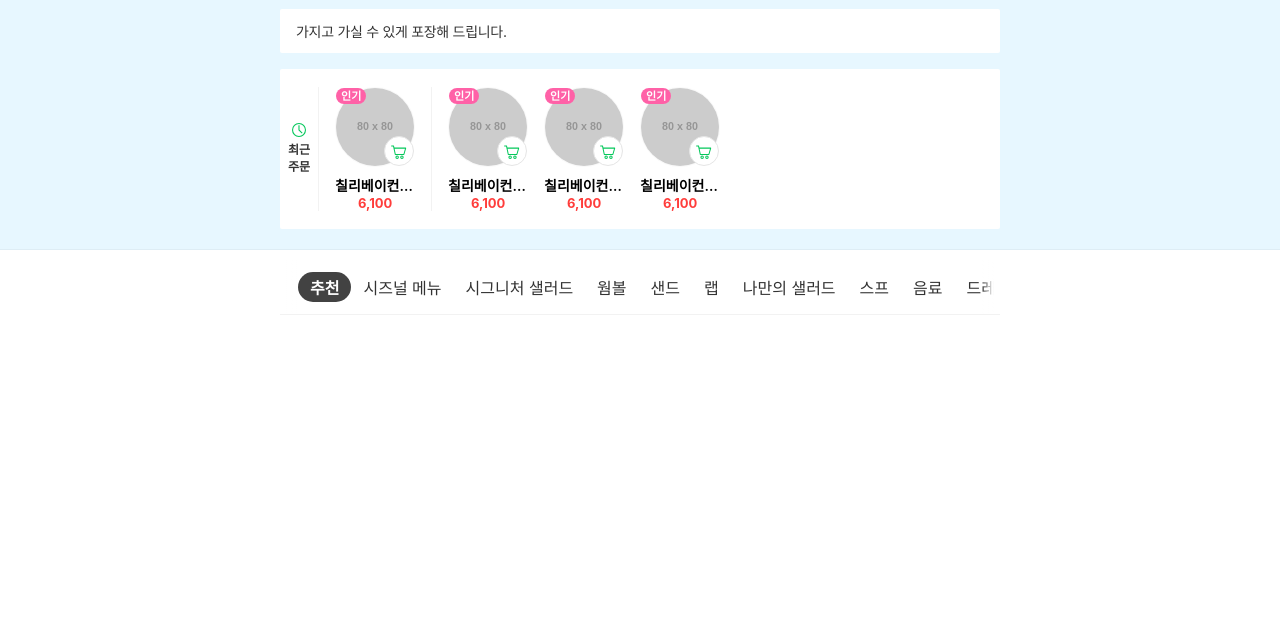
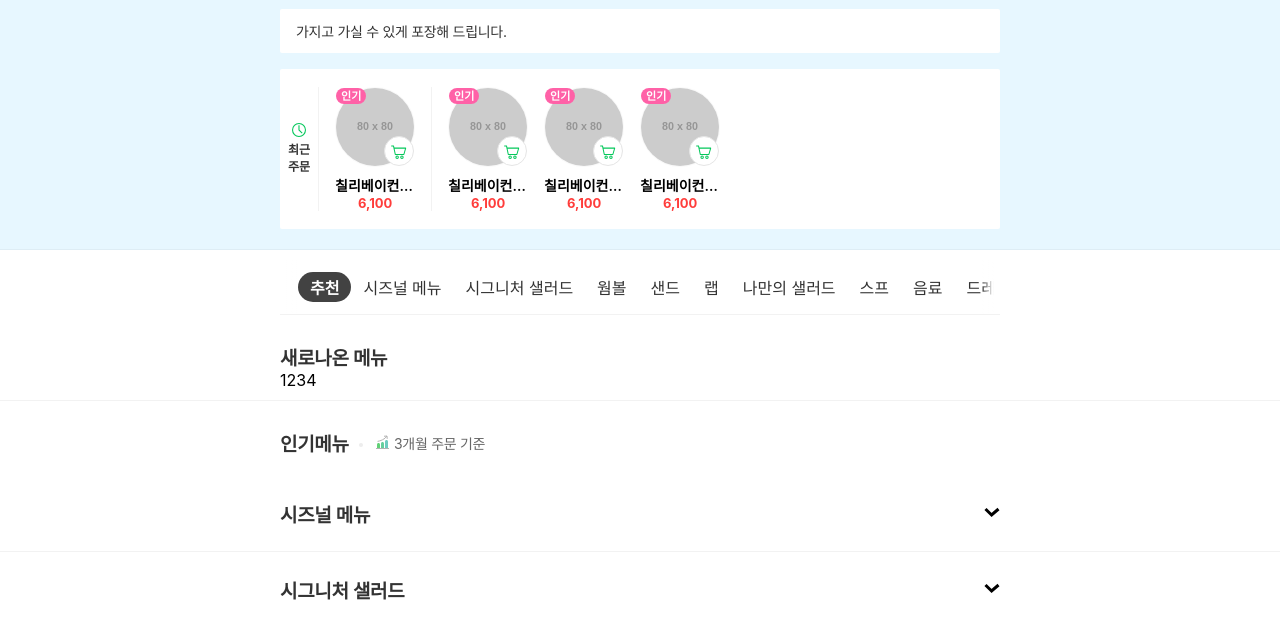
Before and after one commit to coconutstd/60days-finish, a plain HTML site: page 네이버주문/docs/index.html in a window 1280 px wide. Shown: the part 204-842 px from the top of the page. Drawn offline with Linux system fonts and the light colour scheme; placeholder pictures from the web are drawn by us.

Commit message:
네이버 주문 - 메뉴 리스트 카테고리 및 타이틀 완성

```diff
--- /dev/null
+++ b/네이버주문/assets/scss/components/_menu_list_area.scss
@@ -0,0 +1,63 @@
+.menu-list-area {
+  padding: 28px $m-padding 10px;
+  background-color: #fff;
+
+  &:not(.new):not(.popular) {
+    margin-top: 10px;
+  }
+
+  &.new {
+    border-bottom: 1px solid $booking-color-border144;
+  }
+
+  &.is-closed {
+    padding: 24px $m-padding;
+
+    & + .is-closed {
+      margin-top: 0;
+      border-top: 1px solid $booking-color-border144;
+    }
+
+    .ico-arrow {
+      transform: rotate(180deg);
+    }
+
+    .menu-list {
+      display: none;
+    }
+  }
+
+  .menu-category {
+    display: flex;
+    justify-content: space-between;
+    align-items: center;
+  }
+
+  .title-area {
+    display: flex;
+    align-items: center;
+  }
+
+  .title {
+    font-size: 19px;
+    font-weight: 700;
+    color: $booking-color-text100;
+    letter-spacing: -0.3px;
+  }
+
+  .period {
+    font-size: 14px;
+    letter-spacing: -0.3px;
+    color: $booking-color-text4;
+    &::before {
+      content: "";
+      display: inline-block;
+      margin: 0 10px;
+      width: 4px;
+      height: 4px;
+      border-radius: 100%;
+      background-color: #ededed;
+      vertical-align: middle;
+    }
+  }
+}
--- a/네이버주문/assets/scss/styles.scss
+++ b/네이버주문/assets/scss/styles.scss
@@ -10,4 +10,5 @@
 @import "./components/order_info_area";
 @import "./components/recent_order_area";
 @import "./components/menu_category_area";
+@import "./components/menu_list_area";
 @import "./pages/order_page";
--- a/네이버주문/docs/index.html
+++ b/네이버주문/docs/index.html
@@ -180,6 +180,7 @@
     </div>
     <!-- //주문정보영역 -->
 
+    <!-- 메뉴 카테고리 영역 -->
     <div class="menu-category-area">
       <div class="common-inner">
         <ul class="category-list scroll-x">
@@ -211,6 +212,68 @@
           <li class="category-item">
             <a href="#" class="category-tab">드레싱 추가</a>
           </li>
+        </ul>
+      </div>
+    </div>
+    <!-- // 메뉴 카테고리 영역 -->
+
+    <div class="menu-list-area new">
+      <div class="common-inner">
+        <div class="menu-category">
+          <p class="title">새로나온 메뉴</p>
+        </div>
+        <ul class="menu-list">
+          <li class="menu-item">1234</li>
+        </ul>
+      </div>
+    </div>
+    <div class="menu-list-area popular">
+      <div class="common-inner">
+        <div class="menu-category">
+          <div class="title-area">
+            <div class="title">인기메뉴</div>
+            <div class="period">
+              <img src="../assets/images/ico-period.svg" alt="" />
+              3개월 주문 기준
+            </div>
+          </div>
+        </div>
+        <ul class="menu-list">
+          <div class="menu-item"></div>
+        </ul>
+      </div>
+    </div>
+    <div class="menu-list-area is-closed">
+      <div class="common-inner">
+        <div class="menu-category">
+          <p class="title">시즈널 메뉴</p>
+          <button class="btn-toggle">
+            <img
+              class="ico-arrow"
+              src="../assets/images/ico-arrow.svg"
+              alt=""
+            />
+          </button>
+        </div>
+        <ul class="menu-list">
+          <li class="menu-item">1234</li>
+        </ul>
+      </div>
+    </div>
+    <div class="menu-list-area is-closed">
+      <div class="common-inner">
+        <div class="menu-category">
+          <p class="title">시그니처 샐러드</p>
+          <button class="btn-toggle">
+            <img
+              class="ico-arrow"
+              src="../assets/images/ico-arrow.svg"
+              alt=""
+            />
+          </button>
+        </div>
+        <ul class="menu-list">
+          <li class="menu-item">1234</li>
         </ul>
       </div>
     </div>
```
Also changed, not shown: 네이버주문/assets/css/styles.css, 1 other file.
